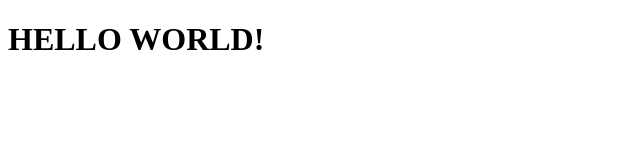
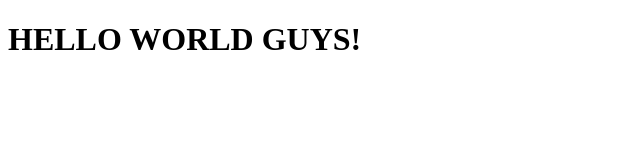
Before and after one commit to bihan0802/bihan_firstweb, a plain HTML site: page index.html in a window 1280 px wide. Shown: the whole page, without its empty margins (0-640 px from the left). Drawn offline with Linux system fonts and the light colour scheme.

Commit message:
update wording

```diff
--- a/index.html
+++ b/index.html
@@ -4,6 +4,6 @@
         <title>TEST</title>
     </head>
     <body>
-        <h1>HELLO WORLD!</h1>
+        <h1>HELLO WORLD GUYS!</h1>
     </body>
 </html>
```
